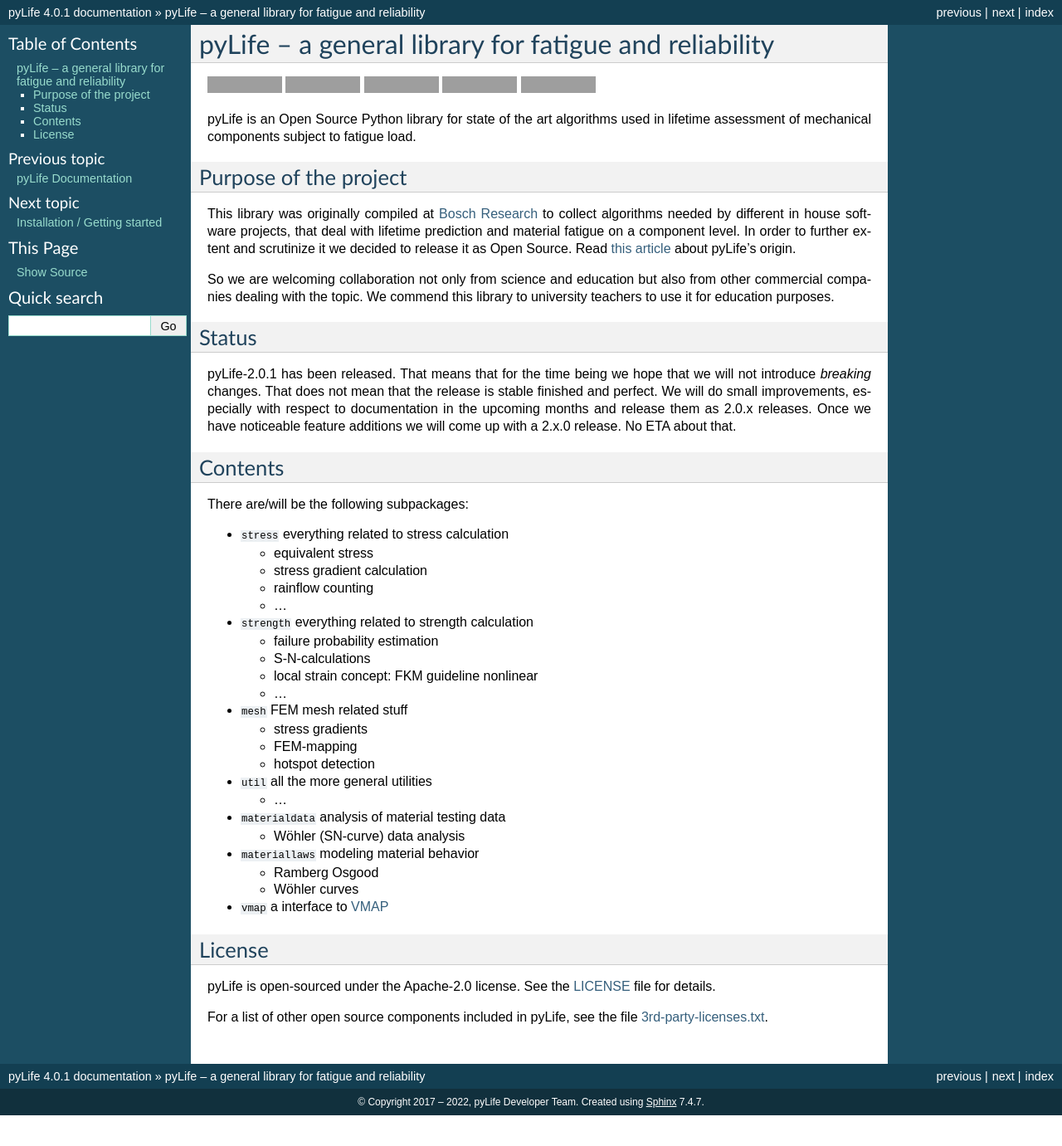
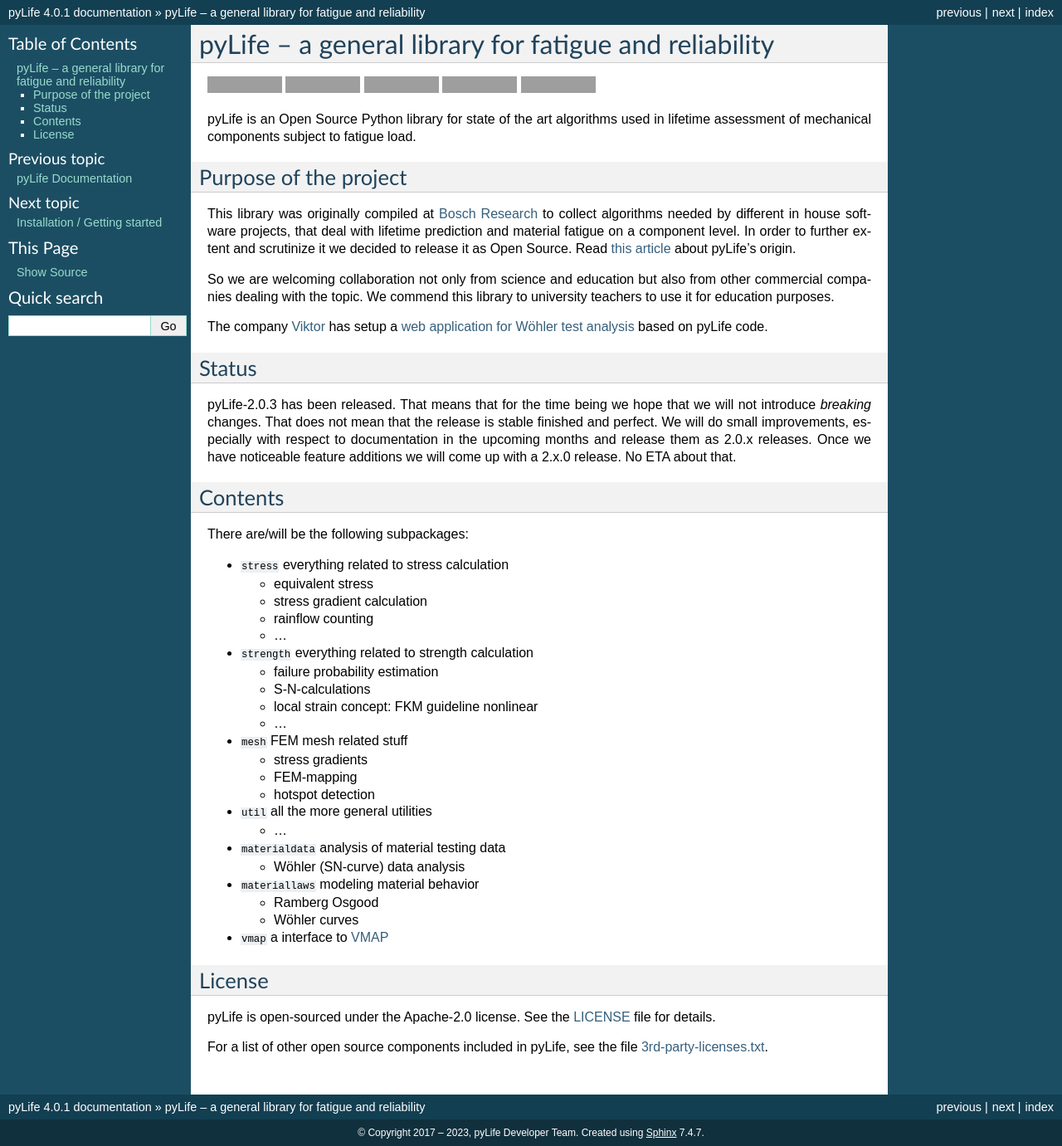
Before and after one commit to boschresearch/pylife, a Sphinx documentation site: the page built from docs/README.md, in a window 1280 px wide. Shown: the whole page at 83% size. Built offline with Sphinx 7.4.7, drawn with Linux system fonts in a browser that asks for light colours; pages that are not in the unit, such as notebooks, are missing from menus; before the commit the page ends 1344 px from its top, so only the background shows below that; grey boxes are pictures that could not be loaded.

Commit message:
Mention Viktor application in README.md
Signed-off-by: Johannes Mueller <johannes.mueller4@de.bosch.com>
Signed-off-by: Benjamin Maier <Benjamin.Maier2@de.bosch.com>

```diff
--- a/README.md
+++ b/README.md
@@ -24,10 +24,14 @@ So we are welcoming collaboration not only from science and education but also
 from other commercial companies dealing with the topic. We commend this library
 to university teachers to use it for education purposes.
 
+The company [Viktor](https://viktor.ai) has setup a [web application for Wöhler
+test analysis](https://cloud.viktor.ai/public/wohler-fatigue-test-analysis)
+based on pyLife code.
+
 
 ## Status
 
-pyLife-2.0.1 has been released.  That means that for the time being we hope
+pyLife-2.0.3 has been released.  That means that for the time being we hope
 that we will not introduce *breaking* changes.  That does not mean that the
 release is stable finished and perfect.  We will do small improvements,
 especially with respect to documentation in the upcoming months and release
--- a/docs/conf.py
+++ b/docs/conf.py
@@ -139,7 +139,7 @@ master_doc = "index"
 
 # General information about the project.
 project = u'pyLife'
-copyright = u'2017 – 2022, pyLife Developer Team'
+copyright = u'2017 – 2023, pyLife Developer Team'
 author = u'pyLife Developer Team'
 
 # The version info for the project you're documenting, acts as replacement for
```
